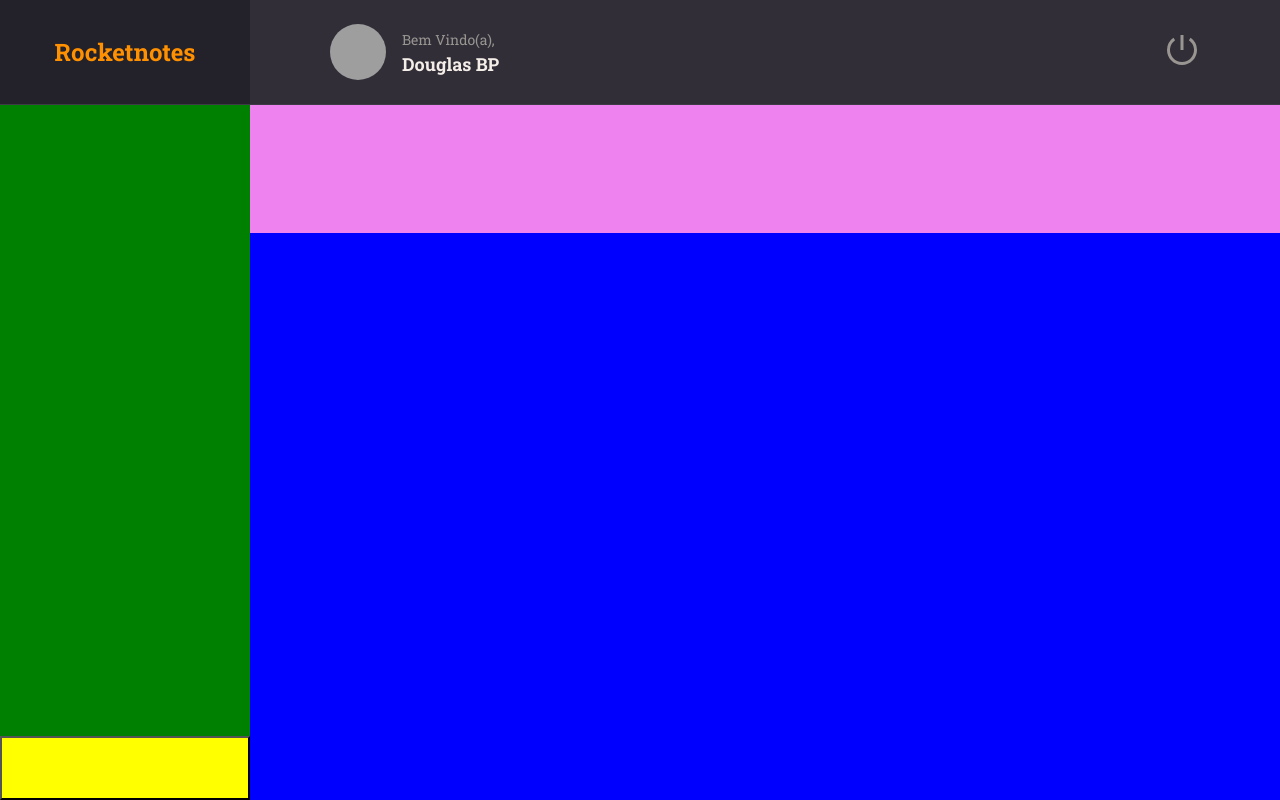
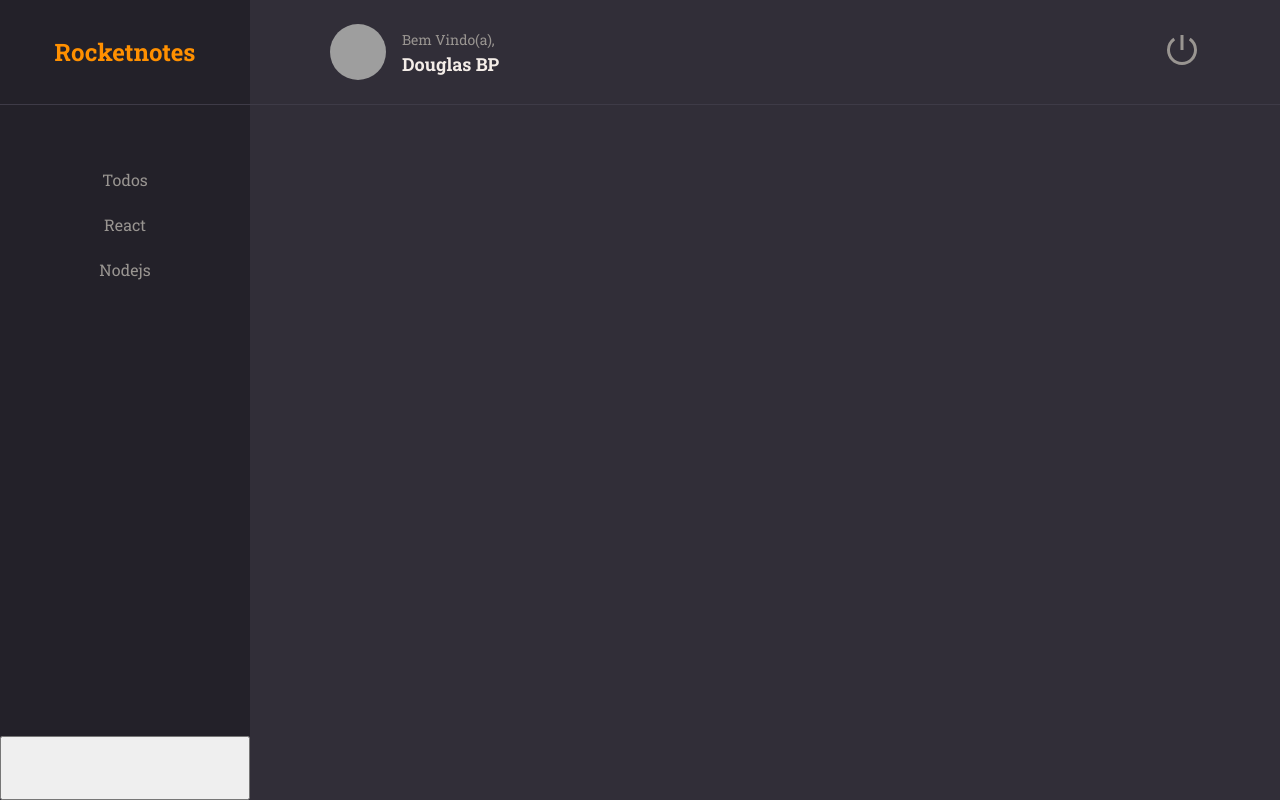
Before and after one commit to yaakovcarioca/rocketnotes-interface, a React (Vite) app: page / in a window 1280 px wide. Built offline with nearby package versions, Linux system fonts and the light colour scheme; grey boxes are pictures that could not be loaded.

Commit message:
Home's Filter Menu finished. isActive rule applied

```diff
--- a/src/components/ButtonText/index.jsx
+++ b/src/components/ButtonText/index.jsx
@@ -1,9 +1,10 @@
 import { Container } from "./styles";
 
-export function ButtonText({ title, ...rest }){
+export function ButtonText({ title, isActive = false, ...rest }){
     return (
         <Container
             type="button"
+            isActive={isActive}
             {...rest}
         >
             {title}
--- a/src/components/ButtonText/styles.js
+++ b/src/components/ButtonText/styles.js
@@ -2,7 +2,7 @@
 
 export const Container = styled.button`
     background: none;
-    color: ${({ theme }) => theme.COLORS.ORANGE};
+    color: ${({ theme, isActive }) => isActive ? theme.COLORS.ORANGE : theme.COLORS.GRAY_100};
 
     border: none;
     font-size: 16px;
--- a/src/pages/Home/index.jsx
+++ b/src/pages/Home/index.jsx
@@ -1,6 +1,7 @@
 import { Container, Brand, Menu, Search, Content, NewNote } from './styles';
 
 import { Header } from '../../components/Header';
+import { ButtonText } from '../../components/ButtonText';
 
 export function Home() {
     return (
@@ -12,7 +13,9 @@
             <Header />
 
             <Menu>
-
+                <li><ButtonText title="Todos"/></li>
+                <li><ButtonText title="React"/></li>
+                <li><ButtonText title="Nodejs"/></li>
             </Menu>
 
             <Search>
--- a/src/pages/Home/styles.js
+++ b/src/pages/Home/styles.js
@@ -38,20 +38,24 @@
 
 export const Menu = styled.ul`
     grid-area: menu;
-    background: green;
+    background-color: ${({ theme }) => theme.COLORS.BACKGROUND_900};
+
+    padding-top: 64px;
+    text-align: center;
+
+    > li {
+        margin-bottom: 24px;
+    }
 `;
 
 export const Search = styled.div`
     grid-area: search;
-    background: violet;
 `;
 
 export const Content = styled.div`
     grid-area: content;
-    background: blue;
 `;
 
 export const NewNote = styled.button`
     grid-area: newnote;
-    background: yellow;
 `;
```
